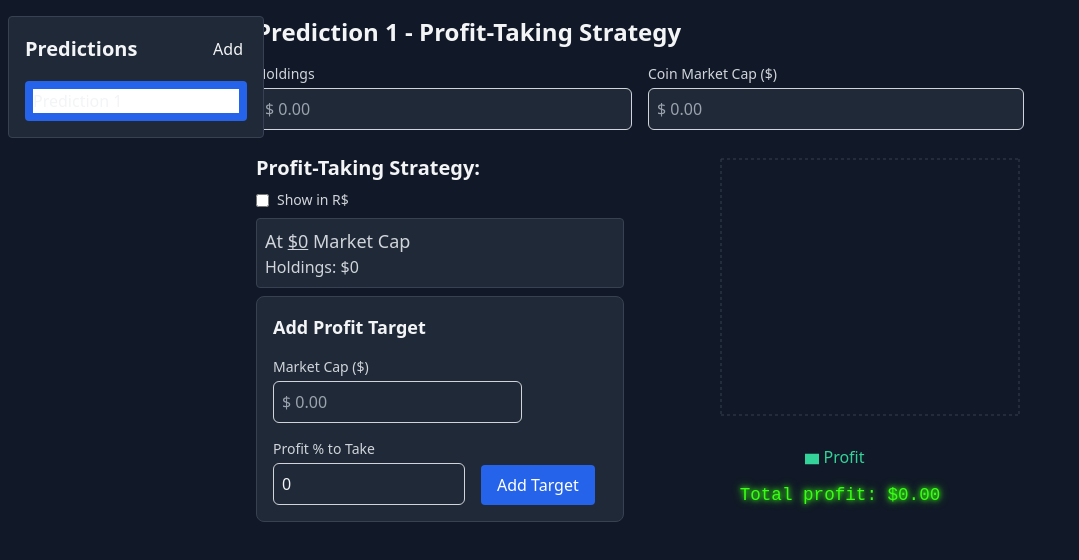
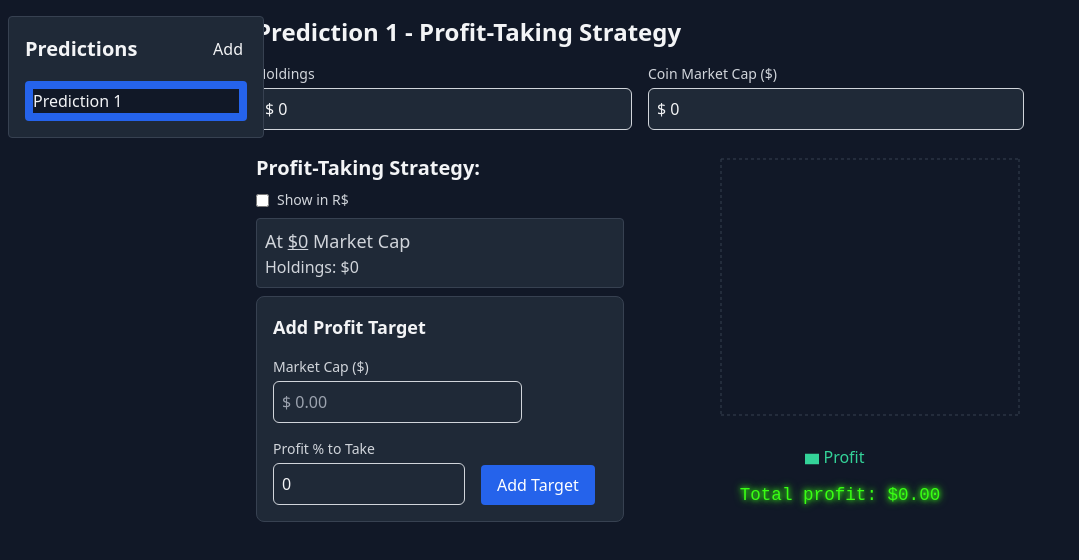
Before and after one commit to ps1312/coin-profit-taking, a React (Vite) app: page / in a window 1280 px wide. Shown: the top 560 px of the page, without its empty margins (0-1079 px from the left). Built offline with nearby package versions, Linux system fonts and the light colour scheme.

Commit message:
much fixes

```diff
--- a/src/App.tsx
+++ b/src/App.tsx
@@ -28,7 +28,7 @@ const App = () => {
 
   useEffect(() => {
     localStorage.setItem("predictions", JSON.stringify(predictions))
-  }, [prediction.milestones])
+  }, [prediction, predictions])
 
   const handleAddPrediction = () => {
     const newId = (predictions.length + 1).toString()
@@ -148,7 +148,6 @@ const App = () => {
               </h3>
 
               <MilestoneList
-                initialMarketCap={prediction.coinData.marketCap}
                 milestones={sortedTargets}
                 onRemoveTarget={handleRemoveTarget}
               />
--- a/src/components/CoinDataForm.tsx
+++ b/src/components/CoinDataForm.tsx
@@ -9,13 +9,10 @@ interface PredictionFormProps {
 
 export const CoinDataForm = ({ prediction, onChange }: PredictionFormProps) => {
   const formattedPredictionForm = () => {
+    const coinData = prediction.milestones[0]
     return {
-      holdings: prediction.coinData.holdings
-        ? `$ ${prediction.coinData.holdings}`
-        : "",
-      marketCap: prediction.coinData.marketCap
-        ? `$ ${prediction.coinData.marketCap}`
-        : "",
+      holdings: `$ ${formatStringToValue(`${coinData.holdings}`)}`,
+      marketCap: `$ ${formatStringToValue(`${coinData.marketCap}`)}`,
     }
   }
 
--- a/src/components/MilestoneList.tsx
+++ b/src/components/MilestoneList.tsx
@@ -3,13 +3,11 @@ import { Milestone } from "../types"
 import { formatLargeNumber } from "../utils"
 
 interface MilestoneListProps {
-  initialMarketCap: number
   milestones: Milestone[]
   onRemoveTarget: (index: number) => void
 }
 
 export const MilestoneList = ({
-  initialMarketCap,
   milestones,
   onRemoveTarget,
 }: MilestoneListProps) => {
--- a/src/components/Sidebar.tsx
+++ b/src/components/Sidebar.tsx
@@ -53,7 +53,7 @@ export const Sidebar = ({
           >
             <input
               name={prediction.id}
-              className="w-full"
+              className="w-full bg-gray-900"
               type="text"
               defaultValue={prediction.name}
               onChange={(e) =>
@@ -61,14 +61,13 @@ export const Sidebar = ({
               }
             />
 
-            {/* <span>{prediction.name}</span> */}
             {predictions.length > 1 && (
               <button
                 onClick={(e) => {
                   e.stopPropagation()
                   onRemovePrediction(prediction.id)
                 }}
-                className="p-1 hover:text-red-400"
+                className="p-1"
               >
                 delete
               </button>
```
